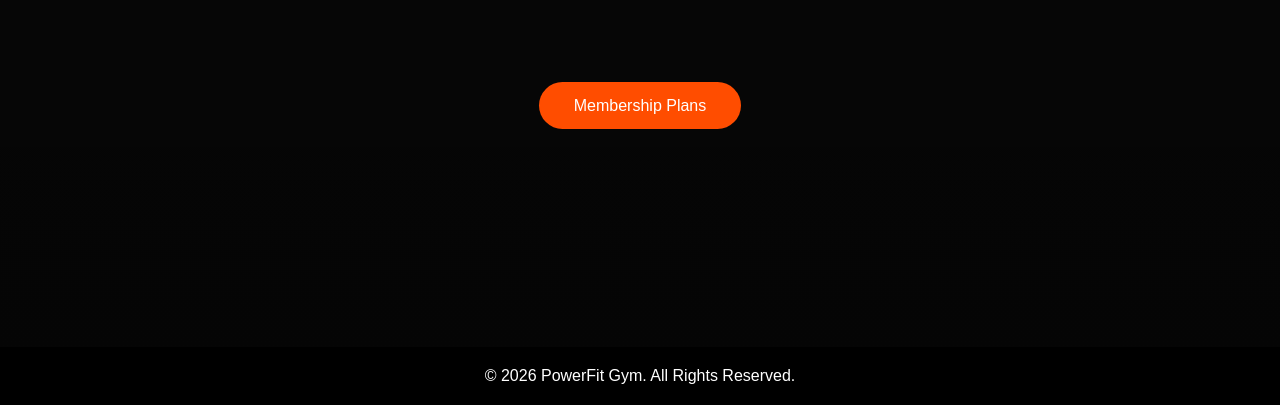
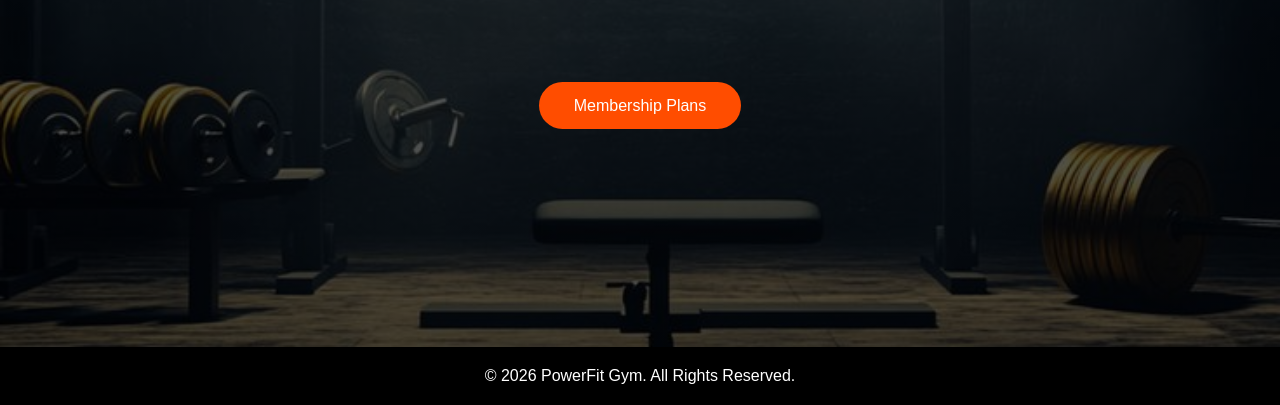
Before and after one commit to SurajSingh8954/Gym09, a plain HTML site: page index.html in a window 1280 px wide. Shown: the part 521-926 px from the top of the page. Drawn offline with Linux system fonts and the light colour scheme.

Commit message:
home image

```diff
--- a/index.css
+++ b/index.css
@@ -45,7 +45,7 @@ nav ul li a:hover {
     height: 100vh;
     background: linear-gradient(rgba(0, 0, 0, .6),
             rgba(0, 0, 0, .7)),
-        url("gym.jpg");
+        url("GYM\, Fitness\ Backdrops.jpg");
     background-size: cover;
     background-position: center;
 
```
Also changed, not shown: GYM, Fitness Backdrops.jpg (added).
